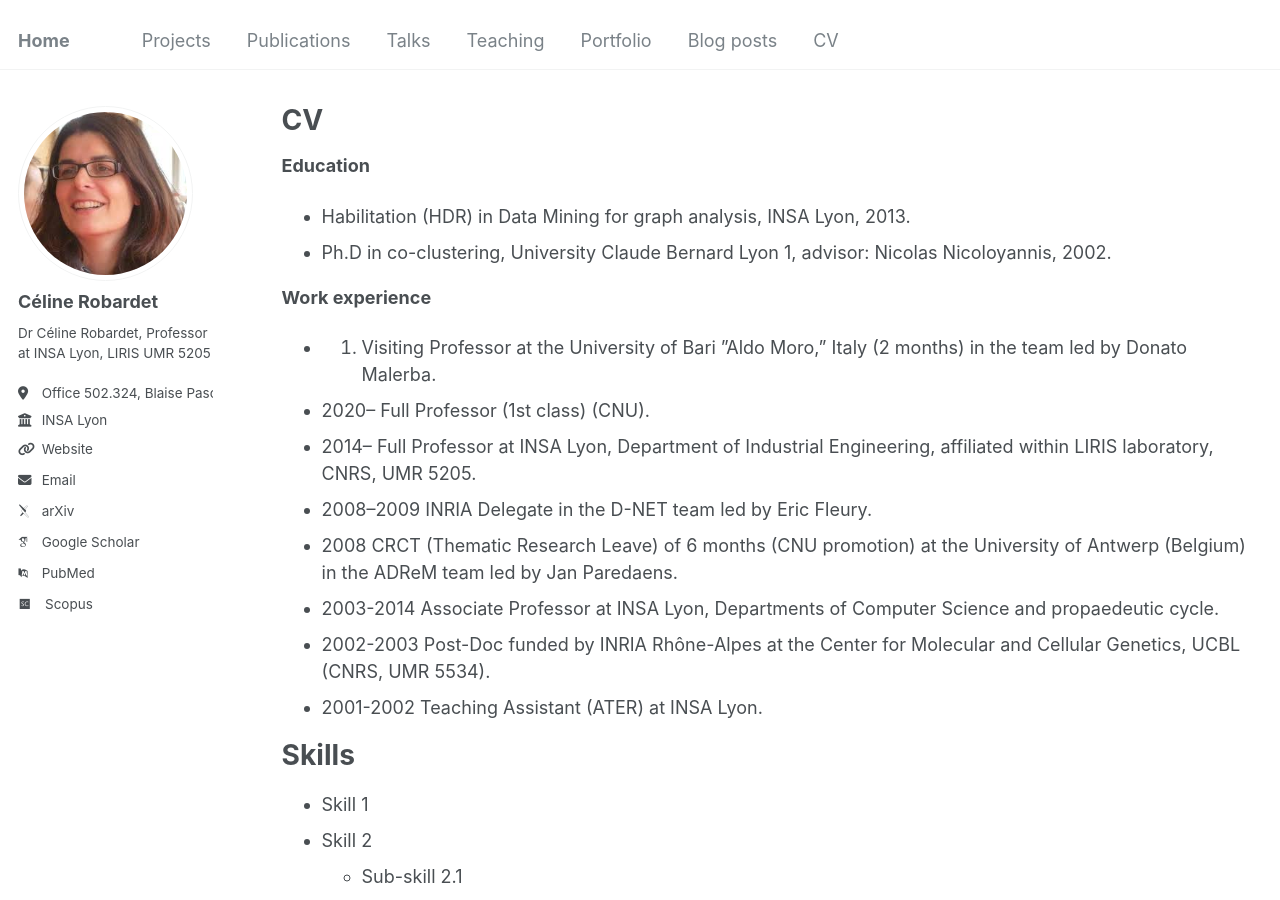
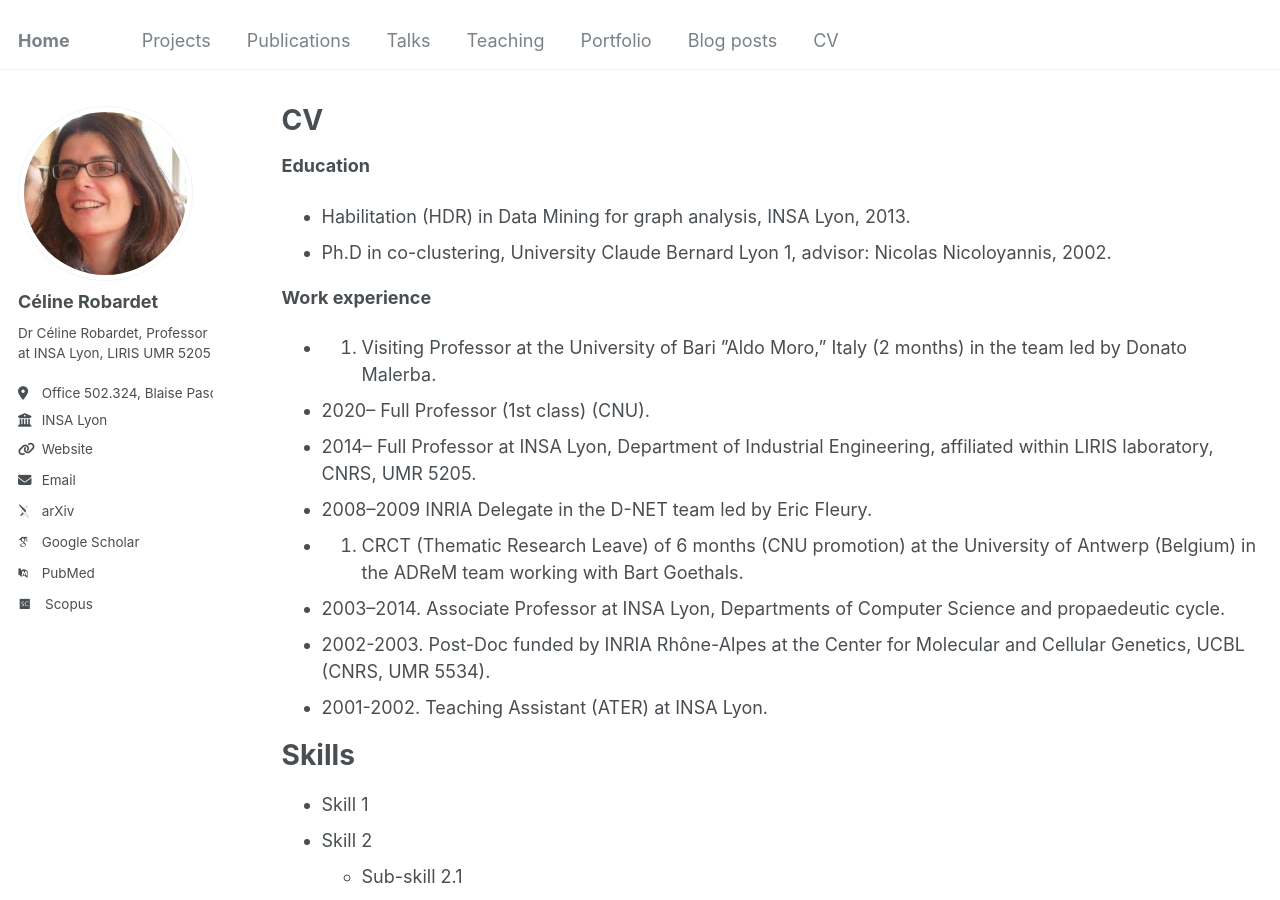
Before and after one commit to crobardet/crobardet.github.io, a Jekyll site: the page built from _pages/cv.md, in a window 1280 px wide and 900 px high. Built offline with Jekyll 4.4.1, drawn with Linux system fonts in a browser that asks for light colours; some web fonts are replaced.

Commit message:
Update cv.md

```diff
--- a/_pages/cv.md
+++ b/_pages/cv.md
@@ -16,16 +16,14 @@ Bernard Lyon 1, advisor: Nicolas Nicoloyannis, 2002.
 
 
 **Work experience**
-
 * 2022. Visiting Professor at the University of Bari ”Aldo Moro,” Italy (2 months) in the team led by Donato Malerba.
 * 2020--  Full Professor (1st class) (CNU).
 * 2014-- Full Professor at INSA Lyon, Department of Industrial Engineering, affiliated within LIRIS laboratory, CNRS, UMR 5205.
 * 2008--2009 INRIA Delegate in the D-NET team led by Eric Fleury.
-* 2008 CRCT (Thematic Research Leave) of 6 months (CNU promotion) at the University of Antwerp (Belgium) in the ADReM team led by Jan Paredaens.
-* 2003-2014 Associate Professor at INSA Lyon, Departments of Computer Science and
-propaedeutic cycle.
-* 2002-2003 Post-Doc funded by INRIA Rhône-Alpes at the Center for Molecular and Cellular Genetics, UCBL (CNRS, UMR 5534).
-* 2001-2002 Teaching Assistant (ATER) at INSA Lyon.
+* 2008. CRCT (Thematic Research Leave) of 6 months (CNU promotion) at the University of Antwerp (Belgium) in the ADReM team working with Bart Goethals.
+* 2003--2014. Associate Professor at INSA Lyon, Departments of Computer Science and propaedeutic cycle.
+* 2002-2003. Post-Doc funded by INRIA Rhône-Alpes at the Center for Molecular and Cellular Genetics, UCBL (CNRS, UMR 5534).
+* 2001-2002. Teaching Assistant (ATER) at INSA Lyon.
 
 
 
```
